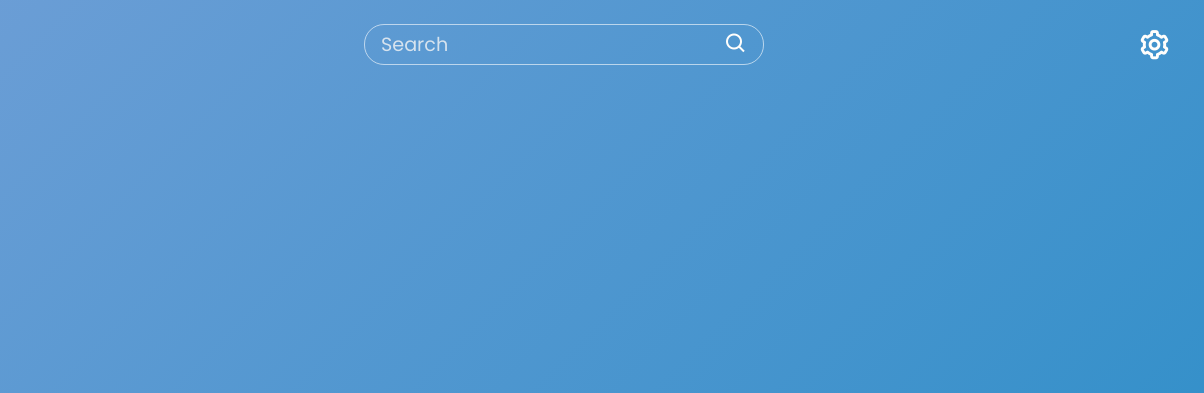
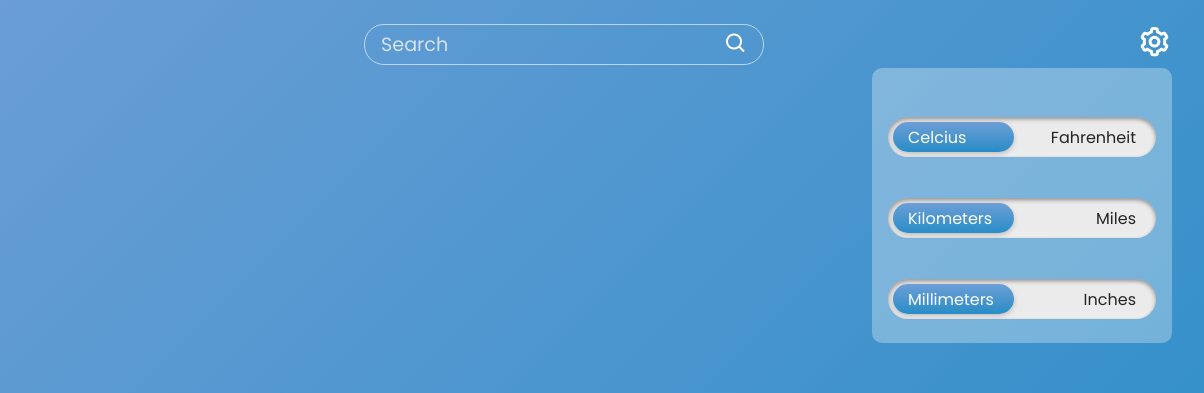
Before and after one commit to brodiehunt/weather-app, a website: page index.html in a window 1280 px wide. Both pictures are taken after a click on the icon 1230 px from the left and 44 px from the top of the page. Shown: the top 393 px of the page, 76-1280 px from the left. Drawn offline with nearby package versions, Linux system fonts and the light colour scheme.

Commit message:
Settings dropdown menu and toggle options added and completed (HTML/CSS only)

```diff
--- a/index.html
+++ b/index.html
@@ -18,7 +18,24 @@
       <input type="text" name="location" id="search-input" class="search-input" placeholder="Search" >
       <i class='bx bx-search search-icon'></i>
     </div>
-    <i class='bx bx-cog settings' id="settings-btn"></i>
+    <div class="settings-container">
+      <i class='bx bx-cog settings-icon' id="settings-btn"></i>
+      <div class="settings-dropdown">
+        <div class="setting-item">
+          <input type="checkbox" id="temperature-toggle"/>
+          <label for="temperature-toggle"><span class="left">Celcius</span> <span class="right">Fahrenheit</span></label>
+        </div>
+        <div class="setting-item">
+          <input type="checkbox" id="distance-toggle"/>
+          <label for="distance-toggle"><span class="left">Kilometers</span> <span class="right">Miles</span></label>
+        </div>
+        <div class="setting-item">
+          <input type="checkbox" id="volume-toggle"/>
+          <label for="volume-toggle"><span class="left">Millimeters</span> <span class="right">Inches</span></label>
+        </div>
+      </div>
+    </div>
+
   </header>
   <script src="script.js"></script>
 </body>
--- a/script.js
+++ b/script.js
@@ -0,0 +1,23 @@
+const body = document.querySelector('body');
+const settingsBtn = document.getElementById('settings-btn');
+
+
+settingsBtn.addEventListener('click', (event) => {
+  const dropDown = event.target.nextSibling.nextSibling;
+
+  if (dropDown.classList.contains('show')) {
+    const screen = document.querySelector('.screen');
+    screen.parentElement.removeChild(screen);
+    dropDown.classList.toggle('show');
+  } else {
+    const screen = document.createElement('div');
+    screen.classList.add('screen');
+    body.prepend(screen);
+    dropDown.classList.toggle('show');
+    screen.addEventListener('click', () => {
+      dropDown.classList.toggle('show');
+      screen.parentElement.removeChild(screen);
+    })
+  }
+
+})
--- a/style.css
+++ b/style.css
@@ -12,6 +12,7 @@ body {
   min-height: 100vh;
   background: #6D9ED6;
   background: linear-gradient(135deg, #6D9ED6, #288DC7);
+  font-family: 'Poppins', sans-serif;
 }
 
 
@@ -65,15 +66,112 @@ input::placeholder {
   right: 1rem;
 }
 
-header .settings {
+header .settings-container {
+  position: relative;
+  width: fit-content;
+  place-self: center right;
+  z-index: 3;
+}
+
+header .settings-icon {
   font-size: 24px;
-  place-self: center right;
   cursor: pointer;
   transition: all ease-in 0.2s;
 }
 
-header .settings:hover {
+header .settings-icon:hover {
   color: rgba(255, 254, 252, 0.8)
+}
+
+header .settings-dropdown {
+  display: none;
+  z-index: 3;
+  position: absolute;
+  top: 110%;
+  right: 0%;
+  width: 300px;
+  padding: 1rem;
+  border-radius: 10px;
+  background-color: rgba(255, 254, 252, 0.3);
+}
+
+header .settings-dropdown.show {
+  display: block;
+}
+
+.screen {
+  z-index: 2;
+  position: absolute;
+  height: 100vh;
+  width: 100vw;
+}
+
+header .setting-item {
+  padding: 0.5rem 0px;
+  position: relative;
+}
+
+header label {
+  width: 100%;
+  height: 40px;
+  position: relative;
+  display: block;
+  background: #ebebeb;
+  border-radius: 30px;
+  box-shadow: inset 0px 2px 4px rgba(0,0,0, 0.4), inset 0px -2px 6px rgba(255,255,255, 0.4);
+  cursor: pointer;
+  transition: 0.3s;
+}
+
+header label:after {
+  content: '';
+  width: 45%;
+  height: 30px;
+  position: absolute;
+  top: 5px;
+  left: 5px;
+  background: linear-gradient(180deg, #6D9ED6, #288DC7);
+  border-radius: 30px;
+  box-shadow: 0px 2px 5px rgba(0,0,0,0.2);
+  transition: 0.3s;
+}
+
+label span {
+  position: absolute;
+  top: 50%;
+  transform: translateY(-50%);
+  z-index: 1;
+}
+
+label .left {
+  left: 20px;
+}
+
+label .right {
+  right: 20px;
+  color: #242424;
+}
+
+header .settings-container input {
+  width: 0;
+  height: 0;
+  visibility: hidden;
+}
+
+header .settings-container input:checked + label span.left {
+  color: #242424;
+}
+header .settings-container input:checked + label span.right {
+  color: var(--text);
+}
+
+header .settings-container input:checked + label:after {
+  left: calc(100% - 5px);
+  transform: translateX(-100%);
+}
+
+header input:active:after {
+  width: 70%;
 }
 
 
@@ -94,7 +192,7 @@ header .settings:hover {
     font-size: 24px;
   }
 
-  header .settings {
+  header .settings-icon {
     font-size: 35px;
   }
 }
```
